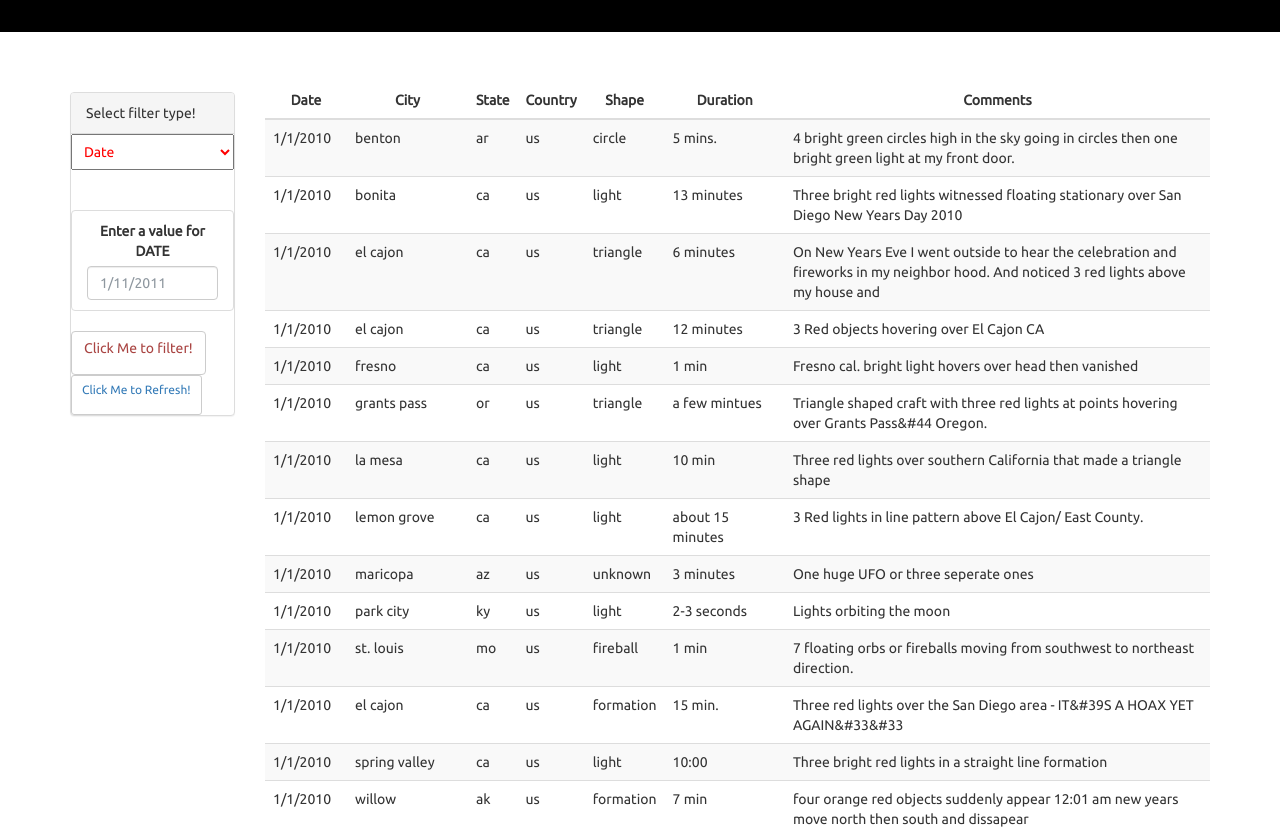
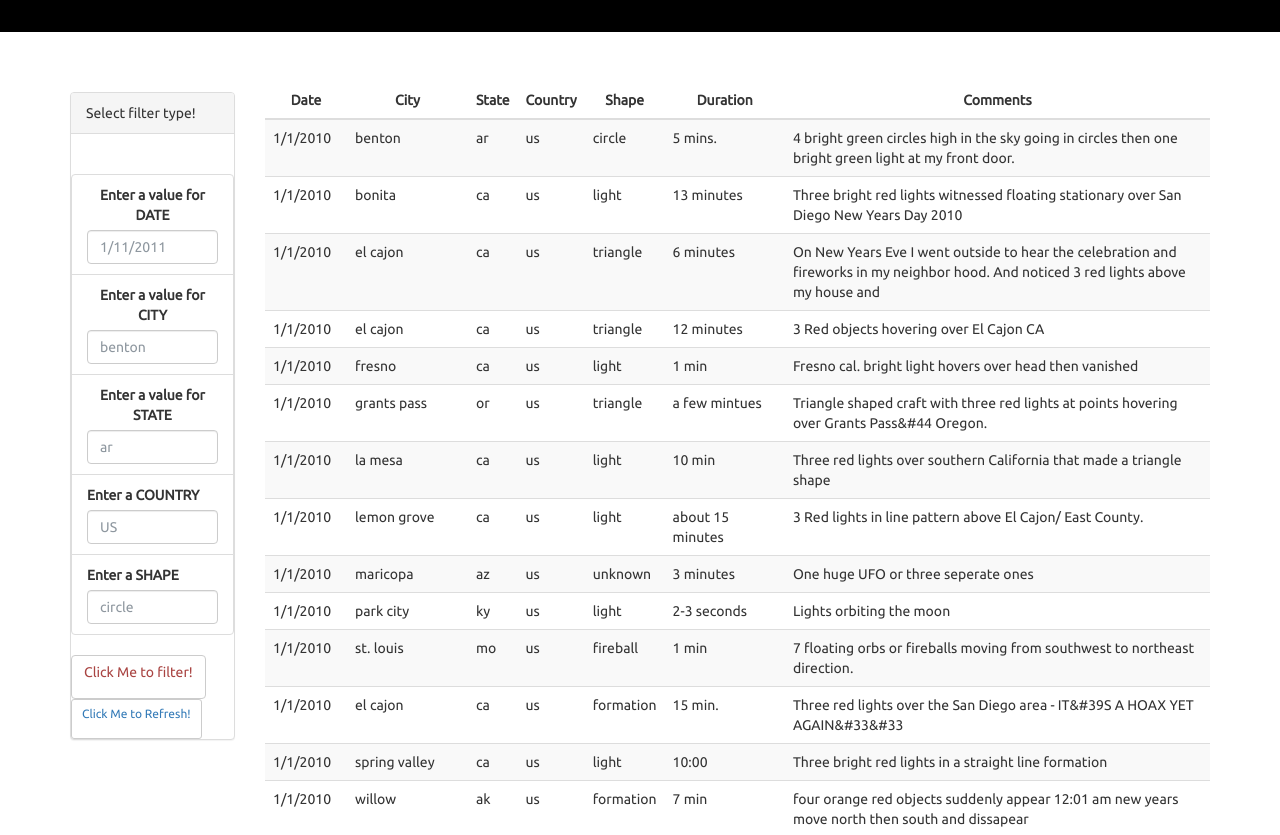
Before and after one commit to lujane-92/javascript-challenge, a plain HTML site: page UFO-level-1/index.html in a window 1280 px wide. Shown: the part 580-1415 px from the top of the page. Drawn offline with nearby package versions, Linux system fonts and the light colour scheme.

Commit message:
added bonus

```diff
--- a/UFO-level-1/index.html
+++ b/UFO-level-1/index.html
@@ -33,22 +33,33 @@
               <div class="panel-heading">Select filter type!</div>
               <div class="panel-body">
                 <form>
-                  <!-- Adding Search/Filter dropdown -->
-                  <select name="filter-type" id="filter-type" style="color:red">
-                    <option value="datetime" selected >Date</option>
-                    <option value="city">City</option>
-                    <option value="state">State</option>
-                    <option value="country">Country</option>
-                    <option value="shape">Shape</option>
-                    <option>-------</option>
 
-                  </select>
                   <br><br>
                   <div class="form-group">
                     <ul class="list-group" id="filters">
                       <li class="filter list-group-item">
                         <label for="datetime" style="text-align:center">Enter a value for DATE</label>
-                        <input class="form-control" id="filtertype" type="text" style="color:red" placeholder="1/11/2011">
+                        <input class="form-control" id="filtertype" type="text" style="color:rgb(112, 110, 110)" placeholder="1/11/2011">
+                        <!-- <select id="filter-type-value" name="filter-type-value"></select> -->
+                      </li>
+                      <li class="filter list-group-item">
+                        <label for="city" style="text-align:center">Enter a value for CITY</label>
+                        <input class="form-control" id="filtertype" type="text" style="color:rgb(112, 110, 110)" placeholder="benton">
+                        <!-- <select id="filter-type-value" name="filter-type-value"></select> -->
+                      </li>
+                      <li class="filter list-group-item">
+                        <label for="state" style="text-align:center">Enter a value for STATE</label>
+                        <input class="form-control" id="filtertype" type="text" style="color:rgb(112, 110, 110)" placeholder="ar">
+                        <!-- <select id="filter-type-value" name="filter-type-value"></select> -->
+                      </li>
+                      <li class="filter list-group-item">
+                        <label for="Country" style="text-align:center">Enter a COUNTRY</label>
+                        <input class="form-control" id="filtertype" type="text" style="color:rgb(112, 110, 110)" placeholder="US">
+                        <!-- <select id="filter-type-value" name="filter-type-value"></select> -->
+                      </li>
+                      <li class="filter list-group-item">
+                        <label for="Shape" style="text-align:center">Enter a SHAPE</label>
+                        <input class="form-control" id="filtertype" type="text" style="color:rgb(112, 110, 110)" placeholder="circle">
                         <!-- <select id="filter-type-value" name="filter-type-value"></select> -->
                       </li>
                     </ul>
```
